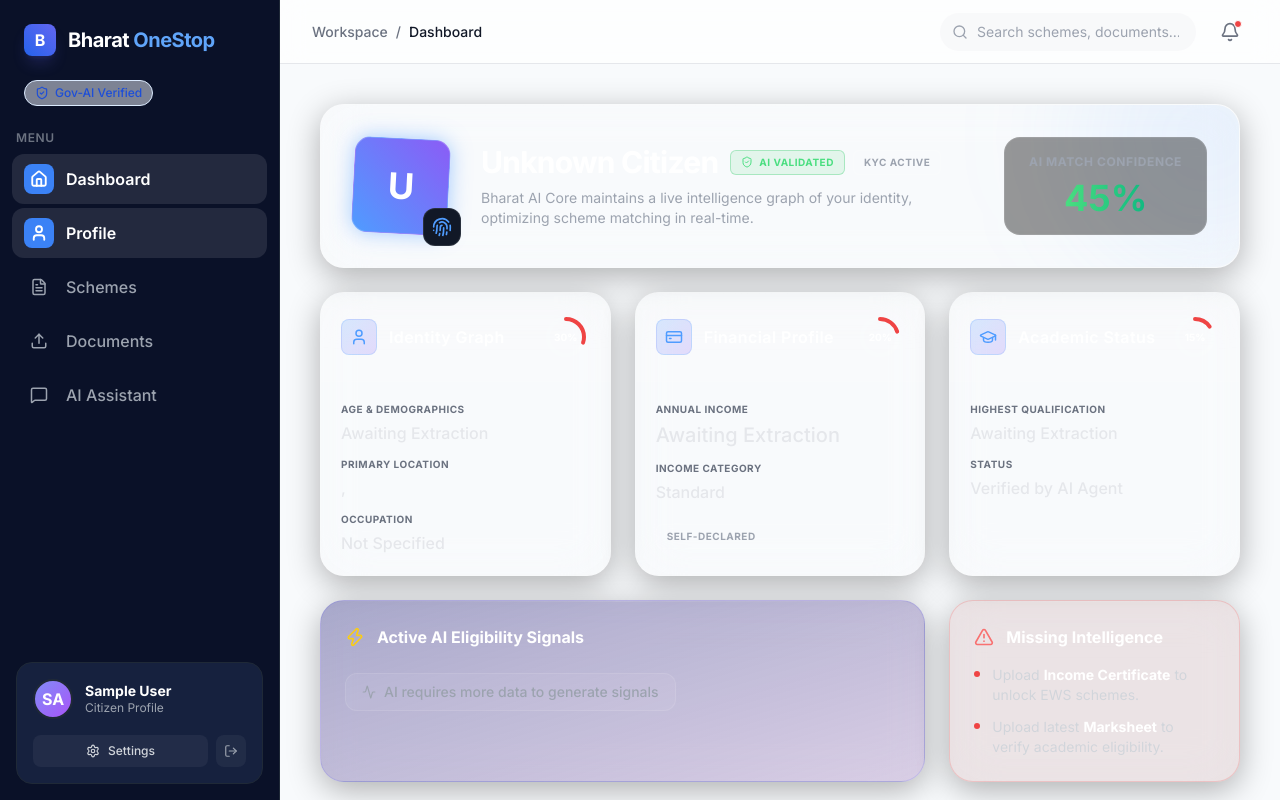
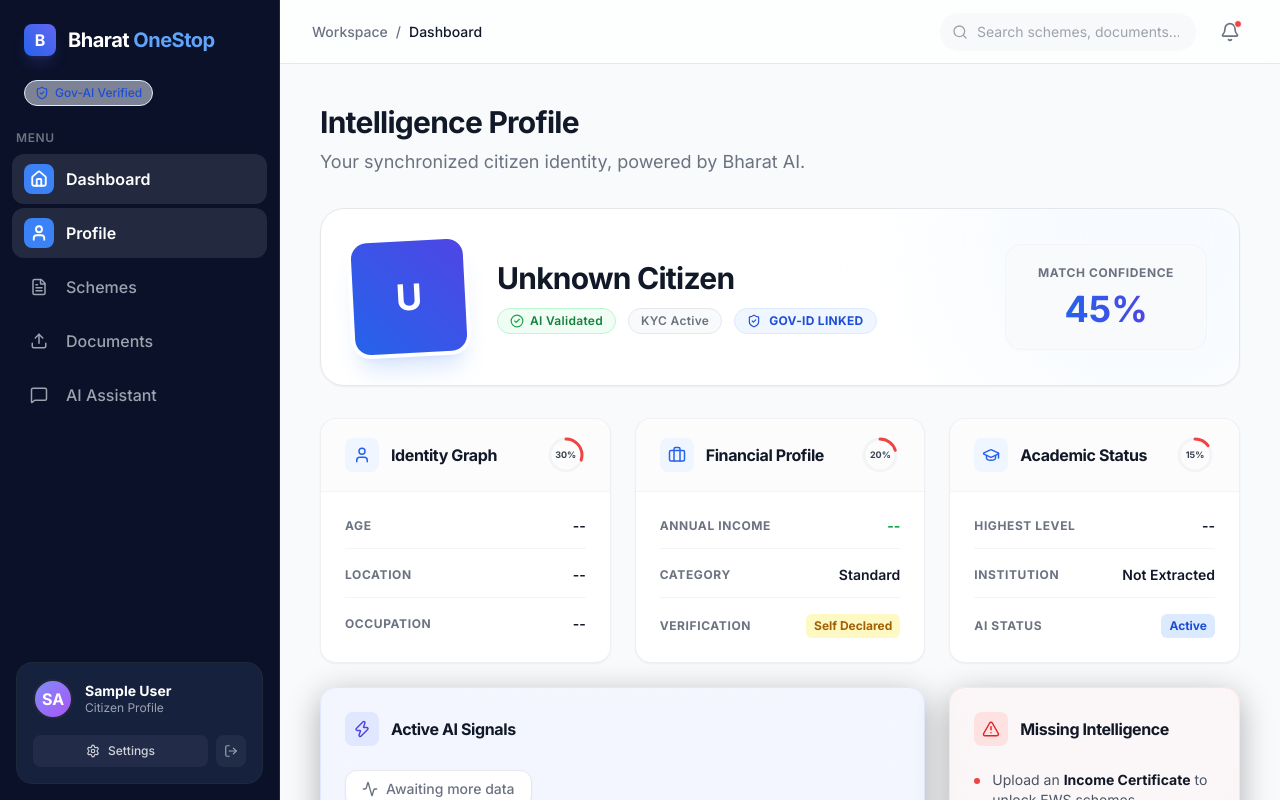
Before and after one commit to JithuSudharshan/bharat-onestop-ai, a React (Vite) app in the folder frontend/: page /dashboard/profile in a window 1280 px wide. Built offline with nearby package versions, Linux system fonts and the light colour scheme; no server answers; sample sign-in values are in the browser's storage.

Commit message:
feat: update AI model, modernize profile UI components, and enhance skeleton loading state

```diff
--- a/frontend/src/pages/Profile.jsx
+++ b/frontend/src/pages/Profile.jsx
@@ -1,54 +1,53 @@
 import React from 'react';
 import { useCitizenProfile } from '../hooks/useCitizenProfile';
 import { AILoader } from '../components/ui/AILoader';
-import { GlassPanel } from '../components/ui/GlassPanel';
 import { AnimatedCard } from '../components/ui/AnimatedCard';
-import { User, MapPin, Briefcase, GraduationCap, ShieldCheck, Zap, AlertTriangle, Fingerprint, Award, CreditCard, Activity } from 'lucide-react';
+import { User, MapPin, Briefcase, GraduationCap, ShieldCheck, Zap, AlertTriangle, Activity, CheckCircle2 } from 'lucide-react';
 import { motion } from 'framer-motion';
 
 const ConfidenceRing = ({ score }) => {
-  const radius = 18;
+  const radius = 16;
   const circumference = 2 * Math.PI * radius;
   const strokeDashoffset = circumference - (score / 100) * circumference;
 
   let colorClass = "text-red-500";
   if (score >= 90) colorClass = "text-green-500";
-  else if (score >= 70) colorClass = "text-yellow-500";
+  else if (score >= 70) colorClass = "text-blue-500";
 
   return (
     <div className="relative inline-flex items-center justify-center">
-      <svg className="w-12 h-12 transform -rotate-90">
-        <circle cx="24" cy="24" r="18" stroke="currentColor" strokeWidth="4" fill="transparent" className="text-white/10" />
+      <svg className="w-10 h-10 transform -rotate-90">
+        <circle cx="20" cy="20" r="16" stroke="currentColor" strokeWidth="3" fill="transparent" className="text-gray-100" />
         <circle
-          cx="24" cy="24" r="18" stroke="currentColor" strokeWidth="4" fill="transparent"
+          cx="20" cy="20" r="16" stroke="currentColor" strokeWidth="3" fill="transparent"
           strokeDasharray={circumference} strokeDashoffset={strokeDashoffset}
           strokeLinecap="round" className={colorClass}
         />
       </svg>
-      <span className="absolute text-[10px] font-bold text-white">{score}%</span>
+      <span className="absolute text-[9px] font-bold text-gray-700">{score}%</span>
     </div>
   );
 };
 
 const VerificationBadge = ({ label, verified }) => (
-  <div className={`flex items-center gap-1.5 px-2.5 py-1 rounded-md text-[10px] font-bold uppercase tracking-wider border ${verified ? 'bg-green-500/10 border-green-500/30 text-green-400' : 'bg-white/5 border-white/10 text-gray-400'}`}>
-    {verified && <ShieldCheck size={12} />}
+  <div className={`flex items-center gap-1.5 px-3 py-1 rounded-full text-xs font-semibold tracking-wide border ${verified ? 'bg-green-50 border-green-200 text-green-700' : 'bg-gray-50 border-gray-200 text-gray-500'}`}>
+    {verified && <CheckCircle2 size={14} className="text-green-600" />}
     {label}
   </div>
 );
 
 const IntelligenceSection = ({ icon: Icon, title, children, score }) => (
-  <AnimatedCard className="h-full flex flex-col p-0">
-    <div className="p-5 border-b border-white/5 flex items-center justify-between bg-white/5">
+  <AnimatedCard className="h-full flex flex-col bg-white border border-gray-200/60 shadow-sm overflow-hidden rounded-2xl">
+    <div className="px-6 py-4 border-b border-gray-100 flex items-center justify-between bg-gray-50/50">
       <div className="flex items-center gap-3">
-        <div className="p-2 bg-gradient-to-br from-ai-blue/20 to-ai-purple/20 text-ai-blue rounded-lg border border-ai-blue/20">
+        <div className="p-2 bg-blue-50 text-blue-600 rounded-lg">
           <Icon size={18} />
         </div>
-        <h3 className="font-semibold text-white tracking-wide">{title}</h3>
+        <h3 className="font-bold text-gray-900 tracking-tight">{title}</h3>
       </div>
       {score !== undefined && <ConfidenceRing score={score} />}
     </div>
-    <div className="p-5 flex-1 flex flex-col justify-center space-y-4">
+    <div className="p-6 flex-1 flex flex-col justify-center space-y-5">
       {children}
     </div>
   </AnimatedCard>
@@ -66,7 +65,7 @@ const Profile = () => {
     );
   }
 
-  // Mock confidence scores for the UI demo based on profile completeness
+  // Mock confidence scores based on profile completeness
   const overallScore = profile?.isProfileComplete ? 92 : 45;
   const personalScore = profile?.name && profile?.age ? 98 : 30;
   const financialScore = profile?.income?.annualIncome ? 95 : 20;
@@ -76,45 +75,44 @@ const Profile = () => {
     <motion.div
       initial={{ opacity: 0, y: 10 }}
       animate={{ opacity: 1, y: 0 }}
-      className="max-w-6xl mx-auto space-y-6"
+      className="max-w-5xl mx-auto space-y-8 pb-12"
     >
+      <div className="flex items-center justify-between">
+        <div>
+          <h1 className="text-3xl font-bold text-gray-900 tracking-tight">Intelligence Profile</h1>
+          <p className="text-gray-500 mt-2 text-lg">Your synchronized citizen identity, powered by Bharat AI.</p>
+        </div>
+      </div>
+
       {/* 1. AI Profile Header */}
-      <GlassPanel className="p-6 md:p-8 relative overflow-hidden">
-        <div className="absolute top-0 right-0 w-64 h-64 bg-ai-blue/10 rounded-full blur-3xl -translate-y-1/2 translate-x-1/2"></div>
+      <AnimatedCard className="p-8 bg-white border border-gray-200 shadow-sm rounded-3xl overflow-hidden relative">
+        <div className="absolute top-0 right-0 w-96 h-96 bg-blue-50 rounded-full blur-3xl -translate-y-1/2 translate-x-1/3 opacity-50 pointer-events-none"></div>
+
         <div className="flex flex-col md:flex-row items-center gap-8 relative z-10">
+          <div className="w-28 h-28 bg-gradient-to-tr from-blue-600 to-indigo-600 rounded-2xl flex items-center justify-center text-white font-bold text-4xl shadow-xl shadow-blue-500/20 transform -rotate-3 ring-4 ring-white">
+            {profile?.name?.charAt(0) || 'U'}
+          </div>
 
-          <div className="relative">
-            <div className="w-24 h-24 bg-gradient-to-tr from-ai-blue to-ai-purple rounded-2xl flex items-center justify-center text-white font-bold text-4xl shadow-glow-blue border border-white/20 transform rotate-3">
-              {profile?.name?.charAt(0) || 'U'}
-            </div>
-            <div className="absolute -bottom-3 -right-3 bg-gray-900 border border-white/10 p-2 rounded-xl text-ai-blue">
-              <Fingerprint size={20} />
+          <div className="flex-1 text-center md:text-left">
+            <h2 className="text-3xl font-bold text-gray-900 tracking-tight mb-3">{profile?.name || 'Unknown Citizen'}</h2>
+            <div className="flex flex-wrap items-center justify-center md:justify-start gap-3">
+              <VerificationBadge label="AI Validated" verified={true} />
+              <VerificationBadge label="KYC Active" verified={profile?.isProfileComplete} />
+              <div className="flex items-center gap-2 px-3 py-1 bg-blue-50 text-blue-700 rounded-full text-xs font-bold uppercase tracking-wide border border-blue-100">
+                <ShieldCheck size={14} />
+                Gov-ID Linked
+              </div>
             </div>
           </div>
 
-          <div className="flex-1 text-center md:text-left">
-            <div className="flex flex-col md:flex-row md:items-center gap-3 mb-2">
-              <h1 className="text-3xl font-bold text-white tracking-tight">{profile?.name || 'Unknown Citizen'}</h1>
-              <div className="flex items-center justify-center gap-2">
-                <VerificationBadge label="AI Validated" verified={true} />
-                <VerificationBadge label="Kyc Active" verified={profile?.isProfileComplete} />
-              </div>
-            </div>
-            <p className="text-gray-400 text-sm max-w-xl">
-              Bharat AI Core maintains a live intelligence graph of your identity, optimizing scheme matching in real-time.
-            </p>
-          </div>
-
-          <div className="flex flex-col items-center bg-black/40 border border-white/10 px-6 py-4 rounded-2xl">
-            <span className="text-xs text-gray-400 font-bold uppercase tracking-wider mb-2">AI Match Confidence</span>
-            <div className="flex items-end gap-1">
-              <span className="text-4xl font-black text-transparent bg-clip-text bg-gradient-to-r from-green-400 to-emerald-500">
-                {overallScore}%
-              </span>
-            </div>
+          <div className="flex flex-col items-center bg-gray-50 border border-gray-100 px-8 py-5 rounded-2xl">
+            <span className="text-xs text-gray-500 font-bold uppercase tracking-wider mb-2">Match Confidence</span>
+            <span className="text-4xl font-black text-transparent bg-clip-text bg-gradient-to-r from-blue-600 to-indigo-600">
+              {overallScore}%
+            </span>
           </div>
         </div>
-      </GlassPanel>
+      </AnimatedCard>
 
       {/* Bento Grid */}
       <div className="grid grid-cols-1 md:grid-cols-12 gap-6">
@@ -122,18 +120,18 @@ const Profile = () => {
         {/* 2. Personal Intelligence */}
         <div className="col-span-1 md:col-span-6 lg:col-span-4">
           <IntelligenceSection icon={User} title="Identity Graph" score={personalScore}>
-            <div className="space-y-3">
-              <div>
-                <p className="text-[10px] uppercase tracking-wider text-gray-500 font-bold mb-1">Age & Demographics</p>
-                <p className="text-gray-200 font-medium">{profile?.age ? `${profile.age} Years Old` : 'Awaiting Extraction'}</p>
+            <div className="space-y-4">
+              <div className="flex justify-between items-center pb-3 border-b border-gray-100">
+                <span className="text-xs uppercase tracking-wider text-gray-500 font-bold">Age</span>
+                <span className="text-sm font-semibold text-gray-900">{profile?.age ? `${profile.age} Yrs` : '--'}</span>
               </div>
-              <div>
-                <p className="text-[10px] uppercase tracking-wider text-gray-500 font-bold mb-1">Primary Location</p>
-                <p className="text-gray-200 font-medium">{profile?.district}, {profile?.state}</p>
+              <div className="flex justify-between items-center pb-3 border-b border-gray-100">
+                <span className="text-xs uppercase tracking-wider text-gray-500 font-bold">Location</span>
+                <span className="text-sm font-semibold text-gray-900 text-right">{profile?.district ? `${profile.district}, ${profile.state}` : '--'}</span>
               </div>
-              <div>
-                <p className="text-[10px] uppercase tracking-wider text-gray-500 font-bold mb-1">Occupation</p>
-                <p className="text-gray-200 font-medium">{profile?.occupation || 'Not Specified'}</p>
+              <div className="flex justify-between items-center">
+                <span className="text-xs uppercase tracking-wider text-gray-500 font-bold">Occupation</span>
+                <span className="text-sm font-semibold text-gray-900">{profile?.occupation || '--'}</span>
               </div>
             </div>
           </IntelligenceSection>
@@ -141,22 +139,25 @@ const Profile = () => {
 
         {/* 3. Financial Intelligence */}
         <div className="col-span-1 md:col-span-6 lg:col-span-4">
-          <IntelligenceSection icon={CreditCard} title="Financial Profile" score={financialScore}>
-            <div className="space-y-3">
-              <div>
-                <p className="text-[10px] uppercase tracking-wider text-gray-500 font-bold mb-1">Annual Income</p>
-                <p className="text-gray-200 font-medium text-xl">
-                  {profile?.income?.annualIncome ? `₹${profile.income.annualIncome.toLocaleString()}` : 'Awaiting Extraction'}
-                </p>
+          <IntelligenceSection icon={Briefcase} title="Financial Profile" score={financialScore}>
+            <div className="space-y-4">
+              <div className="flex justify-between items-center pb-3 border-b border-gray-100">
+                <span className="text-xs uppercase tracking-wider text-gray-500 font-bold">Annual Income</span>
+                <span className="text-sm font-bold text-green-600">
+                  {profile?.income?.annualIncome ? `₹${profile.income.annualIncome.toLocaleString()}` : '--'}
+                </span>
               </div>
-              <div>
-                <p className="text-[10px] uppercase tracking-wider text-gray-500 font-bold mb-1">Income Category</p>
-                <p className="text-gray-200 font-medium">
-                  {profile?.income?.annualIncome < 250000 ? 'EWS (Economically Weaker Section)' : 'Standard'}
-                </p>
+              <div className="flex justify-between items-center pb-3 border-b border-gray-100">
+                <span className="text-xs uppercase tracking-wider text-gray-500 font-bold">Category</span>
+                <span className="text-sm font-semibold text-gray-900">
+                  {profile?.income?.annualIncome < 250000 ? 'EWS' : 'Standard'}
+                </span>
               </div>
-              <div className="pt-2">
-                <VerificationBadge label={profile?.income?.annualIncome ? "Extracted from Doc" : "Self-Declared"} verified={!!profile?.income?.annualIncome} />
+              <div className="flex justify-between items-center">
+                <span className="text-xs uppercase tracking-wider text-gray-500 font-bold">Verification</span>
+                <span className={`text-xs font-bold px-2 py-1 rounded-md ${profile?.income?.annualIncome ? 'bg-green-100 text-green-700' : 'bg-yellow-100 text-yellow-700'}`}>
+                  {profile?.income?.annualIncome ? 'Document Verified' : 'Self Declared'}
+                </span>
               </div>
             </div>
           </IntelligenceSection>
@@ -165,14 +166,22 @@ const Profile = () => {
         {/* 4. Education Intelligence */}
         <div className="col-span-1 md:col-span-12 lg:col-span-4">
           <IntelligenceSection icon={GraduationCap} title="Academic Status" score={educationScore}>
-            <div className="space-y-3">
-              <div>
-                <p className="text-[10px] uppercase tracking-wider text-gray-500 font-bold mb-1">Highest Qualification</p>
-                <p className="text-gray-200 font-medium capitalize">{profile?.education ? profile.education.replace('_', ' ') : 'Awaiting Extraction'}</p>
+            <div className="space-y-4">
+              <div className="flex justify-between items-center pb-3 border-b border-gray-100">
+                <span className="text-xs uppercase tracking-wider text-gray-500 font-bold">Highest Level</span>
+                <span className="text-sm font-semibold text-gray-900 capitalize">
+                  {profile?.education ? profile.education.replace('_', ' ') : '--'}
+                </span>
               </div>
-              <div>
-                <p className="text-[10px] uppercase tracking-wider text-gray-500 font-bold mb-1">Status</p>
-                <p className="text-gray-200 font-medium">Verified by AI Agent</p>
+              <div className="flex justify-between items-center pb-3 border-b border-gray-100">
+                <span className="text-xs uppercase tracking-wider text-gray-500 font-bold">Institution</span>
+                <span className="text-sm font-semibold text-gray-900">Not Extracted</span>
+              </div>
+              <div className="flex justify-between items-center">
+                <span className="text-xs uppercase tracking-wider text-gray-500 font-bold">AI Status</span>
+                <span className="text-xs font-bold px-2 py-1 bg-blue-100 text-blue-700 rounded-md">
+                  Active
+                </span>
               </div>
             </div>
           </IntelligenceSection>
@@ -180,50 +189,54 @@ const Profile = () => {
 
         {/* 5. AI Eligibility Signals */}
         <div className="col-span-1 md:col-span-6 lg:col-span-8">
-          <AnimatedCard className="h-full bg-gradient-to-br from-indigo-900/40 to-purple-900/20 border-indigo-500/20 p-6">
+          <AnimatedCard className="h-full bg-indigo-50/50 border border-indigo-100 p-6 rounded-2xl">
             <div className="flex items-center gap-3 mb-6">
-              <Zap className="text-yellow-400" size={20} />
-              <h3 className="font-bold text-white">Active AI Eligibility Signals</h3>
+              <div className="p-2 bg-indigo-100 text-indigo-600 rounded-lg">
+                <Zap size={18} />
+              </div>
+              <h3 className="font-bold text-gray-900 tracking-tight">Active AI Signals</h3>
             </div>
             <div className="flex flex-wrap gap-3">
-              {profile?.age < 25 && <span className="px-4 py-2 bg-blue-500/20 border border-blue-500/30 text-blue-300 rounded-xl text-sm font-medium">🎓 Student Match Potential</span>}
-              {profile?.income?.annualIncome < 250000 && <span className="px-4 py-2 bg-green-500/20 border border-green-500/30 text-green-300 rounded-xl text-sm font-medium">💰 Low Income Grants</span>}
-              {profile?.occupation?.toLowerCase().includes('farm') && <span className="px-4 py-2 bg-emerald-500/20 border border-emerald-500/30 text-emerald-300 rounded-xl text-sm font-medium">🌾 Farmer Subsidies</span>}
-              {profile?.age > 60 && <span className="px-4 py-2 bg-purple-500/20 border border-purple-500/30 text-purple-300 rounded-xl text-sm font-medium">👴 Senior Citizen Benefits</span>}
+              {profile?.age < 25 && <span className="px-4 py-2 bg-white border border-blue-200 text-blue-700 shadow-sm rounded-xl text-sm font-semibold">🎓 Student Potential</span>}
+              {profile?.income?.annualIncome < 250000 && <span className="px-4 py-2 bg-white border border-green-200 text-green-700 shadow-sm rounded-xl text-sm font-semibold">💰 EWS Grants</span>}
+              {profile?.occupation?.toLowerCase().includes('farm') && <span className="px-4 py-2 bg-white border border-emerald-200 text-emerald-700 shadow-sm rounded-xl text-sm font-semibold">🌾 Farmer Subsidies</span>}
+              {profile?.age > 60 && <span className="px-4 py-2 bg-white border border-purple-200 text-purple-700 shadow-sm rounded-xl text-sm font-semibold">👴 Senior Benefits</span>}
 
               {(!profile?.age || !profile?.income?.annualIncome) && (
-                <span className="px-4 py-2 bg-white/5 border border-white/10 text-gray-400 rounded-xl text-sm font-medium flex items-center gap-2">
-                  <Activity size={14} /> AI requires more data to generate signals
+                <span className="px-4 py-2 bg-white border border-gray-200 text-gray-500 shadow-sm rounded-xl text-sm font-medium flex items-center gap-2">
+                  <Activity size={16} /> Awaiting more data
                 </span>
               )}
             </div>
           </AnimatedCard>
         </div>
 
-        {/* 7. Missing Information / Next Steps */}
+        {/* 6. Missing Information */}
         <div className="col-span-1 md:col-span-6 lg:col-span-4">
-          <AnimatedCard className="h-full bg-red-900/10 border-red-500/20 p-6">
-            <div className="flex items-center gap-3 mb-4">
-              <AlertTriangle className="text-red-400" size={20} />
-              <h3 className="font-bold text-white">Missing Intelligence</h3>
+          <AnimatedCard className="h-full bg-red-50/50 border border-red-100 p-6 rounded-2xl">
+            <div className="flex items-center gap-3 mb-6">
+              <div className="p-2 bg-red-100 text-red-600 rounded-lg">
+                <AlertTriangle size={18} />
+              </div>
+              <h3 className="font-bold text-gray-900 tracking-tight">Missing Intelligence</h3>
             </div>
-            <ul className="space-y-3">
+            <ul className="space-y-4">
               {!profile?.income?.annualIncome && (
-                <li className="flex gap-3 text-sm text-gray-300">
-                  <div className="w-1.5 h-1.5 rounded-full bg-red-500 mt-1.5 flex-shrink-0" />
-                  <p>Upload <span className="text-white font-bold">Income Certificate</span> to unlock EWS schemes.</p>
+                <li className="flex items-start gap-3 text-sm text-gray-600">
+                  <div className="w-1.5 h-1.5 rounded-full bg-red-500 mt-2 flex-shrink-0" />
+                  <p>Upload an <span className="text-gray-900 font-bold">Income Certificate</span> to unlock EWS schemes.</p>
                 </li>
               )}
               {(!profile?.education || profile.education === 'no_formal_education') && (
-                <li className="flex gap-3 text-sm text-gray-300">
-                  <div className="w-1.5 h-1.5 rounded-full bg-red-500 mt-1.5 flex-shrink-0" />
-                  <p>Upload latest <span className="text-white font-bold">Marksheet</span> to verify academic eligibility.</p>
+                <li className="flex items-start gap-3 text-sm text-gray-600">
+                  <div className="w-1.5 h-1.5 rounded-full bg-red-500 mt-2 flex-shrink-0" />
+                  <p>Upload a <span className="text-gray-900 font-bold">Marksheet</span> to verify academic eligibility.</p>
                 </li>
               )}
               {profile?.income?.annualIncome && profile?.education && profile.education !== 'no_formal_education' && (
-                <li className="flex gap-3 text-sm text-green-400">
+                <li className="flex items-center gap-2 text-sm text-green-600 font-medium bg-green-50 px-3 py-2 rounded-lg">
                   <ShieldCheck size={16} />
-                  <p>Profile intelligence is highly optimized.</p>
+                  Intelligence highly optimized.
                 </li>
               )}
             </ul>
```
Also changed, not shown: frontend/src/components/ui/SkeletonCard.jsx (+37 -14 lines), 1 other file (tests, documents, lock files or other folders).
